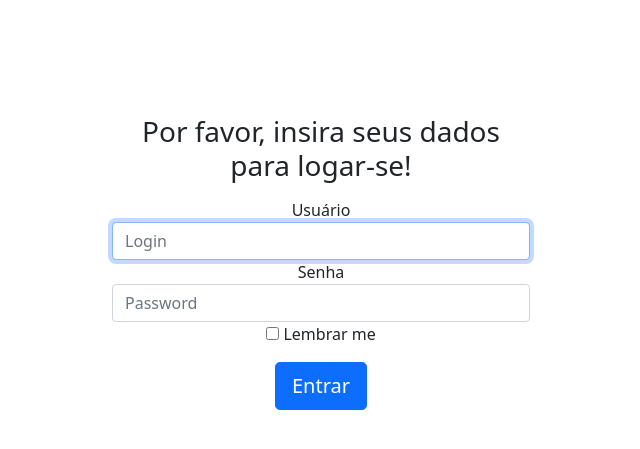
After one commit to RafaelDTeixeira/agenda, a Django app: template core/templates/login.html in a window 1280 px wide. The commit adds this page. Shown: the top 449 px of the page, without its empty margins (319-959 px from the left). Run offline with Django 3.2, Linux system fonts and the light colour scheme; the template is opened without the code that fills it, so the values that code supplies are empty; some libraries are stand-ins or nearby versions.

Commit message:
Implementação de login e logout.

```diff
--- a/core/admin.py
+++ b/core/admin.py
@@ -4,4 +4,4 @@ from core.models import Evento
 @admin.register(Evento)
 class EventoAdmin(admin.ModelAdmin):
     list_display=('titulo','data_evento','data_criacao','usuario')
-    list_filter=('data_evento','titulo',)
+    list_filter=('data_evento','titulo','usuario')
--- a/core/static/css/style.css
+++ b/core/static/css/style.css
@@ -1,8 +1,14 @@
 body{
-    background-color: rgb(99, 130, 143);
-    color: blue;
+
 }
 #lista{
-    color: rgb(38, 31, 85);
+
     text-justify: auto;
 }
+#login{
+    padding: 15px;
+    margin: 15px;
+    padding-top: 100px;
+
+    width: 35%;
+}
--- /dev/null
+++ b/core/templates/login.html
@@ -0,0 +1,40 @@
+{% load static %}
+<!DOCTYPE html>
+<html lang="pt-br">
+<head>
+    <meta charset="UTF-8">
+    <meta http-equiv="X-UA-Compatible" content="IE=edge">
+    <meta name="viewport" content="width=device-width, initial-scale=1.0">
+    <title>Login</title>
+    <link rel="stylesheet" href="{% static 'css/bootstrap.min.css' %}">
+    <link rel="stylesheet" href="{% static 'css/style.css' %}">
+</head>
+<body>
+
+    <center>
+
+        <div  id="login">
+            <form class="form-signin" action="submit" method="POST">{% csrf_token %}
+                <h1 class="h3 mb-3 font-weight-normal">Por favor, insira seus dados para logar-se!</h1>
+                <label for="input" class="sr-only">Usuário</label>
+                <input type="text" name="username" class="form-control" placeholder="Login" required autofocus>
+                <label for="inputPassword" class="sr-only">Senha</label>
+                <input type="password" name="password" id="inputPassword" class="form-control" placeholder="Password" required>
+                <div class="checkbox mb-3">
+                  <label>
+                    <input type="checkbox" value="remember-me"> Lembrar me
+                  </label>
+                </div>
+                <button class="btn btn-lg btn-primary btn-block" type="submit">Entrar</button>
+            </form>
+        </div>
+    </center>
+
+    <div align="center">
+        {% for message in messages %}
+            <strong>Erro: </strong> {{ message }}
+        {% endfor %}
+    </div>
+
+</body>
+</html>
--- a/core/templates/model-header.html
+++ b/core/templates/model-header.html
@@ -3,5 +3,8 @@
     <meta http-equiv="X-UA-Compatible" content="IE=edge">
     <meta name="viewport" content="width=device-width, initial-scale=1.0">
     <title>Agenda</title>
+    <link rel="stylesheet" href="{% static 'css/bootstrap.min.css' %}">
     <link rel="stylesheet" href="{% static 'css/style.css' %}">
-    <link rel="stylesheet" href="{% static 'css/bootstrap.min.css' %}">
+    <div align="right" style="padding: 2px 10px 0 0;">
+        <a href="/logout">logout</a>
+    </div>
--- a/core/templates/titulo.html
+++ b/core/templates/titulo.html
@@ -4,7 +4,7 @@
     <center><h1>Agendamentos</h1></center>
 
     <h2><b>{{ usuario }}</b></h2>
-    <table id="lista" class="table table-striped table-hover table-responsive">
+    <table class="table table-striped table-hover table-responsive" id="lista">
 
             <tr>
                 <th>Evento</th>
```
Also changed, not shown: agenda/urls.py (+7 -2 lines), core/views.py (+33 -2 lines), db.sqlite3.
